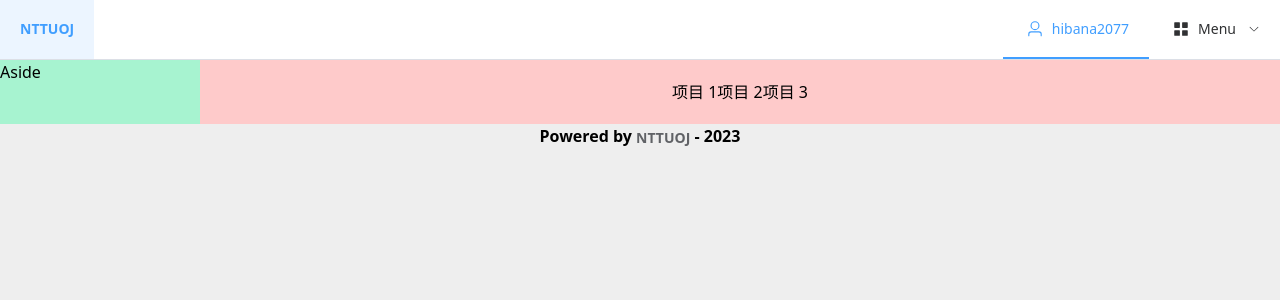
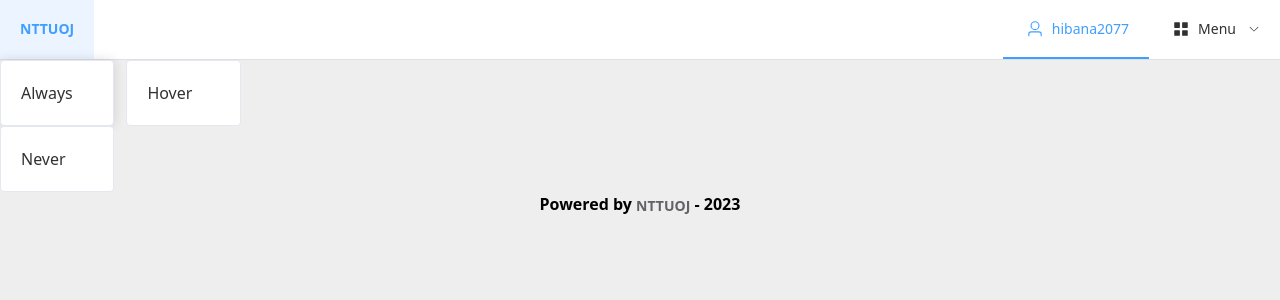
Before and after one commit to hibana2077/NTTU-judge-system, a Nuxt app in the folder nttu-judge/: page / in a window 1280 px wide. Shown: the top 300 px of the page. Built offline with nearby package versions, Linux system fonts and the light colour scheme.

Commit message:
clean up code

```diff
--- a/nttu-judge/components/IronManWelcome.vue
+++ /dev/null
@@ -1,16 +0,0 @@
-<!--
- * @Author: hibana2077 hibana2077@gmaill.com
- * @Date: 2023-05-01 17:16:21
- * @LastEditors: hibana2077 hibana2077@gmaill.com
- * @LastEditTime: 2023-05-01 17:17:39
- * @FilePath: /NTTU-new-gen-judge-system/nttu-judge/components/IronManWelcome.vue
- * @Description: 这是默认设置,请设置`customMade`, 打开koroFileHeader查看配置 进行设置: https://github.com/OBKoro1/koro1FileHeader/wiki/%E9%85%8D%E7%BD%AE
--->
-<template>
-    <div class="bg-white py-24">
-      <div class="flex flex-col items-center">
-        <h1 class="text-6xl font-semibold text-sky-400">2023 iThome</h1>
-        <p class="mt-4 text-9xl font-bold text-gray-600">鐵人賽</p>
-      </div>
-    </div>
-  </template>
--- a/nttu-judge/layouts/header.vue
+++ b/nttu-judge/layouts/header.vue
@@ -1,8 +1,8 @@
 <!--
  * @Author: hibana2077 hibana2077@gmail.com
  * @Date: 2023-05-02 21:36:33
- * @LastEditors: hibana2077 hibana2077@gmail.com
- * @LastEditTime: 2023-05-03 10:09:53
+ * @LastEditors: hibana2077 hibana2077@gmaill.com
+ * @LastEditTime: 2023-05-03 11:52:46
  * @FilePath: \NTTU-new-gen-judge-system\nttu-judge\layouts\header.vue
  * @Description: 这是默认设置,请设置`customMade`, 打开koroFileHeader查看配置 进行设置: https://github.com/OBKoro1/koro1FileHeader/wiki/%E9%85%8D%E7%BD%AE
 -->
@@ -14,7 +14,9 @@
     :ellipsis="false"
     @select="handleSelect"
   >
-    <el-menu-item index="0" class="font-semibold">NTTUOJ</el-menu-item>
+    <el-menu-item index="0" class="font-semibold">
+      <NuxtLink to="/">NTTUOJ</NuxtLink>
+    </el-menu-item>
     <div class="flex-grow" />
     <el-menu-item index="1">
       <el-icon color="#409EFC" class="no-inherit">
@@ -63,7 +65,6 @@
       </el-sub-menu>
     </el-sub-menu>
   </el-menu>
-  <slot />
 </template>
 
 <script lang="ts" setup>
--- a/nttu-judge/pages/index.vue
+++ b/nttu-judge/pages/index.vue
@@ -1,22 +1,25 @@
 <!--
  * @Author: hibana2077 hibana2077@gmail.com
  * @Date: 2023-05-01 20:11:46
- * @LastEditors: hibana2077 hibana2077@gmail.com
- * @LastEditTime: 2023-05-02 21:49:17
+ * @LastEditors: hibana2077 hibana2077@gmaill.com
+ * @LastEditTime: 2023-05-03 12:38:47
  * @FilePath: \NTTU-new-gen-judge-system\nttu-judge\pages\index.vue
  * @Description: 这是默认设置,请设置`customMade`, 打开koroFileHeader查看配置 进行设置: https://github.com/OBKoro1/koro1FileHeader/wiki/%E9%85%8D%E7%BD%AE
 -->
 <template>
   <div class="common-layout">
     <el-container>
-      <el-aside width="200px" style="--tw-bg-opacity: 1; background-color: rgba(167, 243, 208, var(--tw-bg-opacity));	">Aside</el-aside>
-      <el-main style="--tw-bg-opacity: 1; background-color: rgba(254, 202, 202, var(--tw-bg-opacity));	">
-        <div style="display: flex; align-items: center; justify-content: center;">
-          <div>项目 1</div>
-          <div>项目 2</div>
-          <div>项目 3</div>
-        </div>
-      </el-main>
+      <el-row :gutter="12">
+    <el-col :span="10">
+      <el-card shadow="always"> Always </el-card>
+    </el-col>
+    <el-col :span="10">
+      <el-card shadow="hover"> Hover </el-card>
+    </el-col>
+    <el-col :span="10">
+      <el-card shadow="never"> Never </el-card>
+    </el-col>
+  </el-row>
     </el-container>
   </div>
 </template>
```
